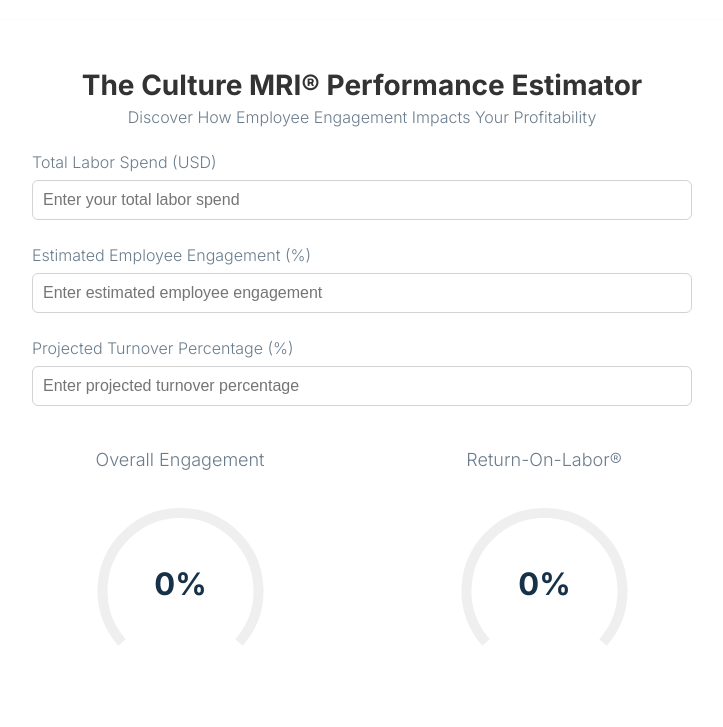
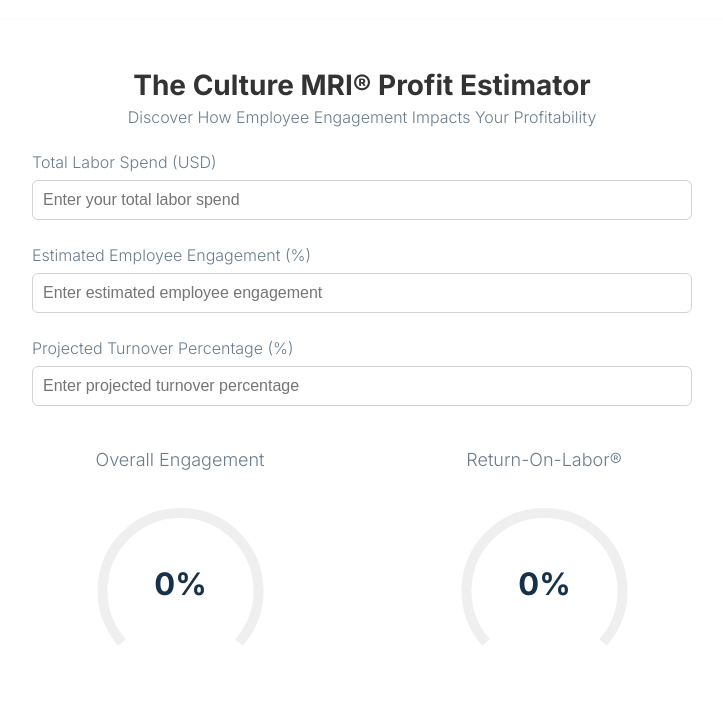
Before and after one commit to dkaiser85/AFFCalculator, a plain HTML site: page index.html in a window 1280 px wide. Shown: the top 727 px of the page, without its empty margins (278-1001 px from the left). Drawn offline with nearby package versions, Linux system fonts and the light colour scheme.

Commit message:
Update index.html

```diff
--- a/index.html
+++ b/index.html
@@ -460,7 +460,7 @@
 
 <div class="calculator-container">
     <div class="calculator-header">
-        <h2>The Culture MRI® Performance Estimator</h2>
+        <h2>The Culture MRI® Profit Estimator</h2>
         <p>Discover How Employee Engagement Impacts Your Profitability</p>
     </div>
 
```
